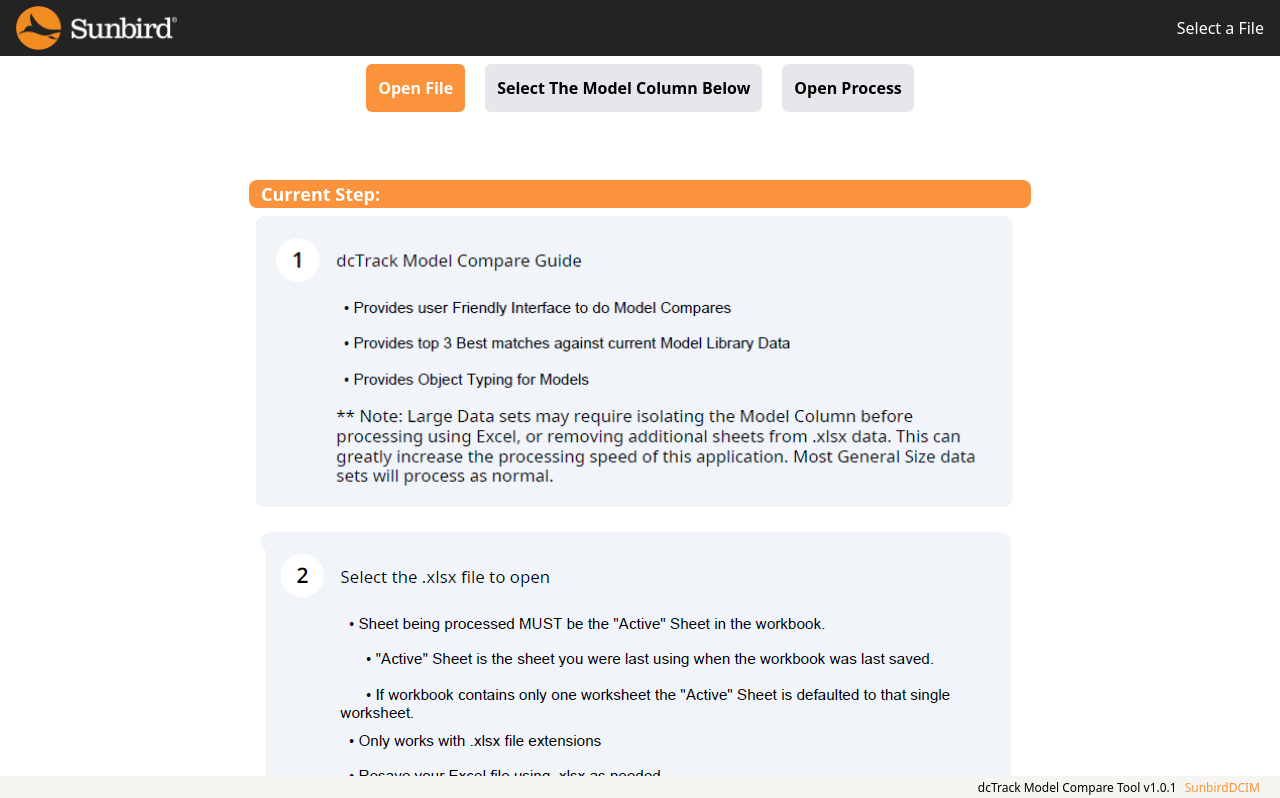
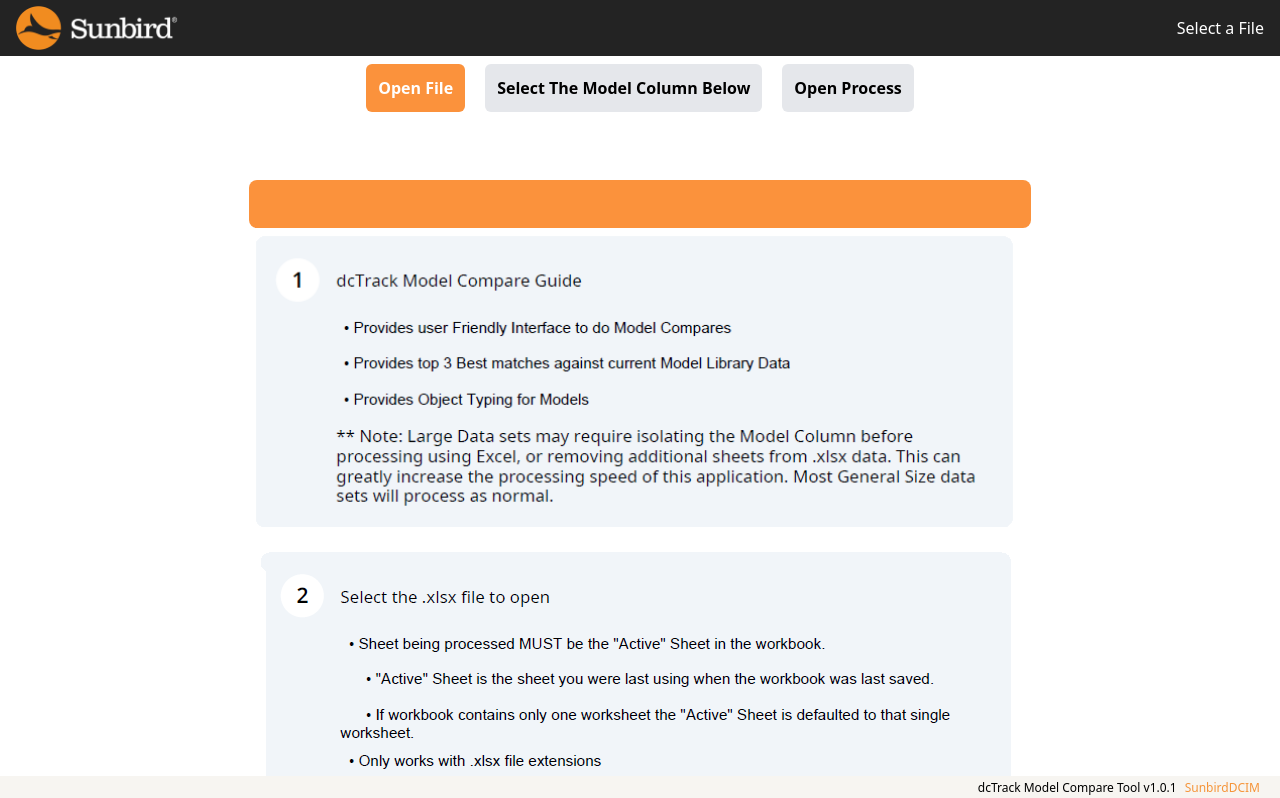
Before and after one commit to TravisAlanH/ModelCompareDCT, a React (Vite) app: page / in a window 1280 px wide. Shown: the top 798 px of the page. Built offline with nearby package versions, Linux system fonts and the light colour scheme.

Commit message:
Cleaned up Current Step in SOP

```diff
--- a/src/SOP/SOP.jsx
+++ b/src/SOP/SOP.jsx
@@ -6,9 +6,11 @@
 import Step5 from "../SOP/Step5.png";
 import Step6 from "../SOP/Step6.png";
 import { CurrentStepStore } from "../../Store/Store";
+import { FileNameStore } from "../../Store/Store";
 
 export default function SOP() {
   const Step = CurrentStepStore((state) => state.data.CurrentStep);
+  const fileName = FileNameStore((state) => state.data.FileName);
 
   return (
     <div className="flex flex-col">
@@ -23,6 +25,10 @@
   );
 
   function StepMarker() {
-    return <p className="text-lg font-bold bg-orange-400 rounded-lg px-3 text-white">Current Step:</p>;
+    return (
+      <div className="bg-orange-400 rounded-lg px-3 min-h-[3rem] flex flex-col justify-center">
+        {fileName != "" ? <p className="text-lg font-bold text-white ">Current Step:</p> : null}
+      </div>
+    );
   }
 }
```
